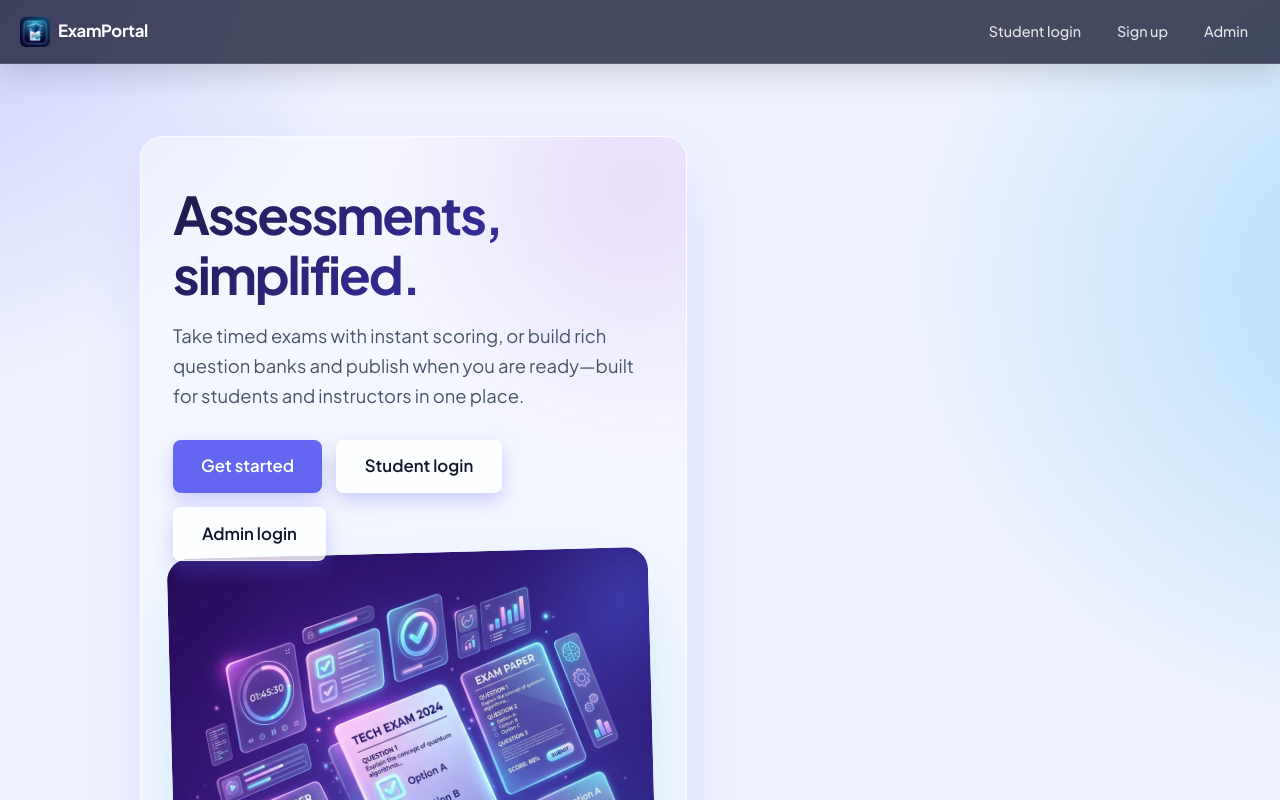
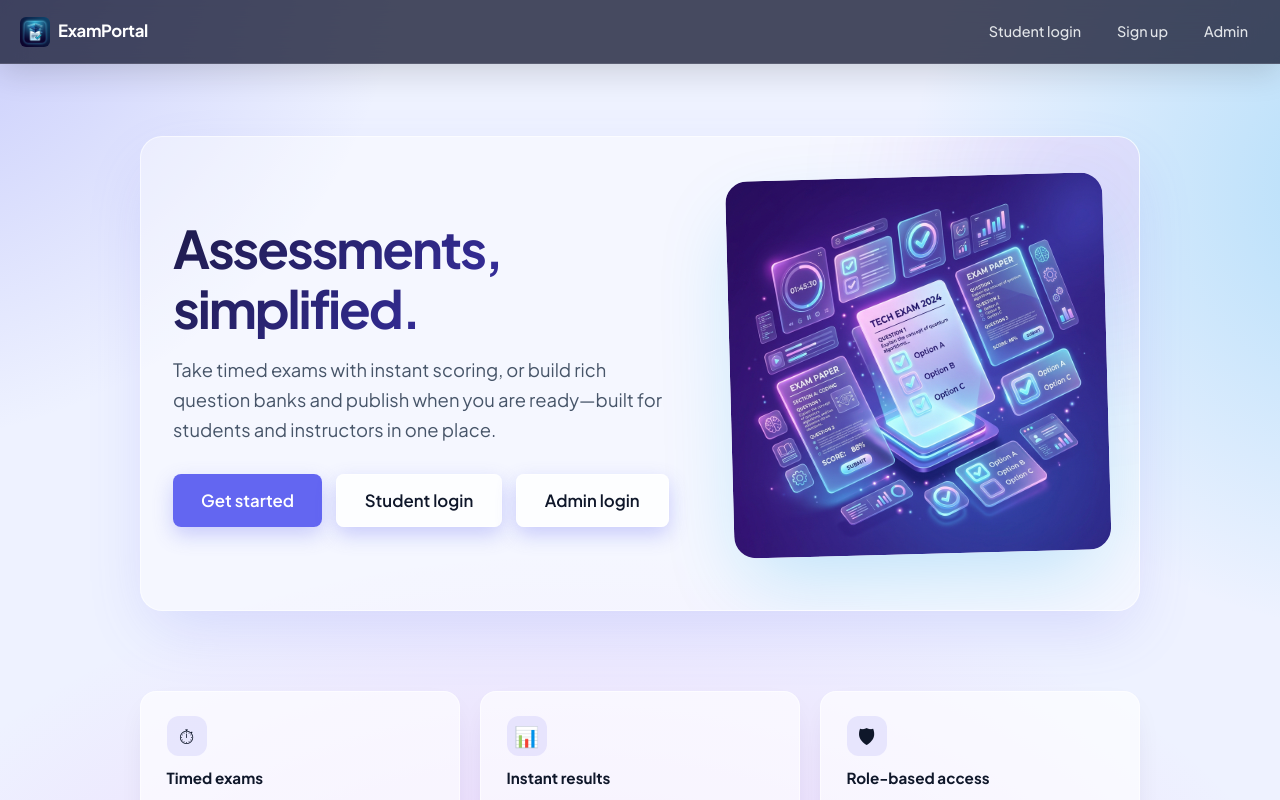
Before and after one commit to Souvikh07/Online-Examination-System, a React (Vite) app in the folder frontend/: page / in a window 1280 px wide. Shown: the top 800 px of the page. Built offline with nearby package versions, Linux system fonts and the light colour scheme; no server answers.

Commit message:
Fixed hero layout overlapping bug

```diff
--- a/frontend/src/index.css
+++ b/frontend/src/index.css
@@ -569,15 +569,6 @@ textarea:focus-visible {
 
 .hero {
   padding: 3rem 0 2rem;
-  display: grid;
-  gap: 3rem;
-  align-items: center;
-}
-
-@media (min-width: 860px) {
-  .hero {
-    grid-template-columns: 1.15fr 0.85fr;
-  }
 }
 
 .hero__inner {
@@ -591,6 +582,15 @@ textarea:focus-visible {
   border: 1px solid var(--glass-border);
   color: var(--color-text);
   box-shadow: 0 24px 64px -12px rgba(99, 102, 241, 0.2);
+  display: grid;
+  gap: 3rem;
+  align-items: center;
+}
+
+@media (min-width: 860px) {
+  .hero__inner {
+    grid-template-columns: 1.15fr 0.85fr;
+  }
 }
 
 .hero__inner::before {
```
